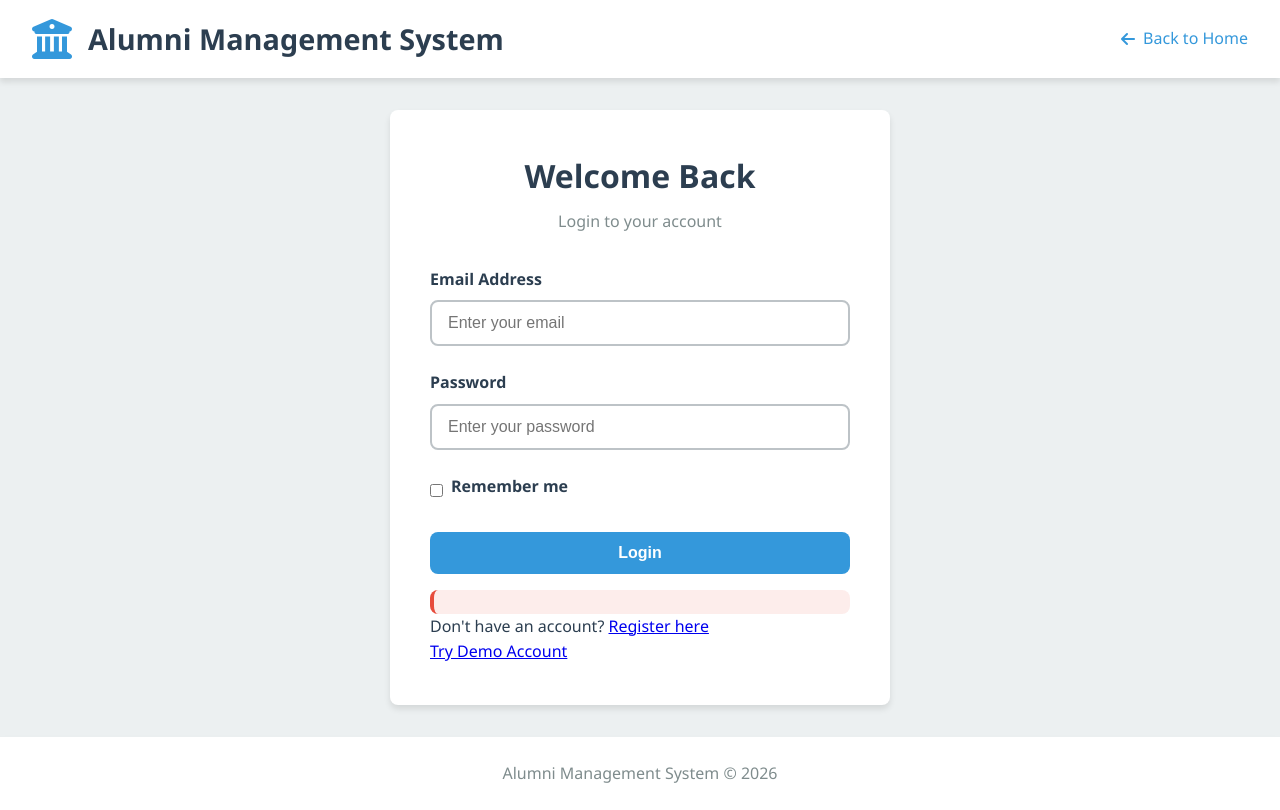
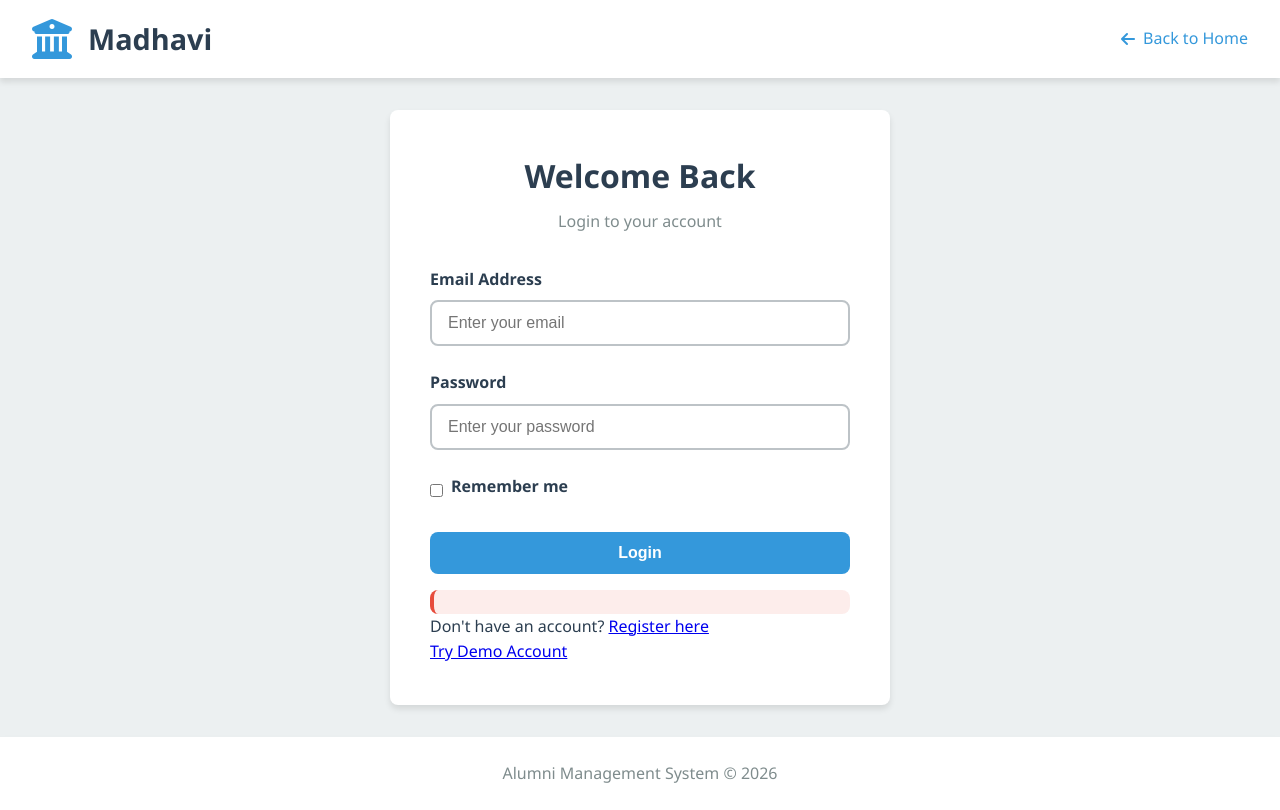
Before and after one commit to madhavi551/SVREC-ALUMNI, a plain HTML site: page login.html in a window 1280 px wide. Drawn offline with Linux system fonts and the light colour scheme.

Commit message:
Update login.html

```diff
--- a/login.html
+++ b/login.html
@@ -13,7 +13,7 @@
         <header>
             <div class="logo">
                 <i class="fas fa-university"></i>
-                <h1>Alumni Management System</h1>
+                <h1>Madhavi</h1>
             </div>
             <a href="index.html" class="back-home"><i class="fas fa-arrow-left"></i> Back to Home</a>
         </header>
@@ -76,4 +76,5 @@
         }
     </script>
 </body>
+
 </html>
```
